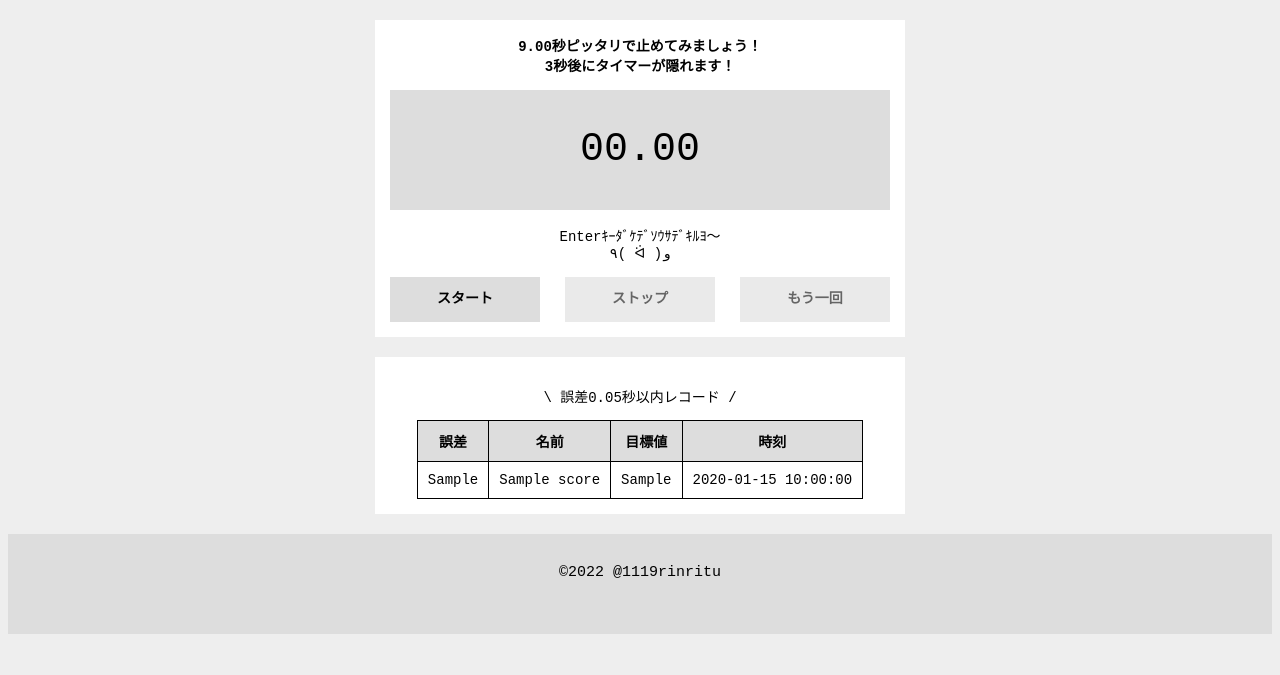
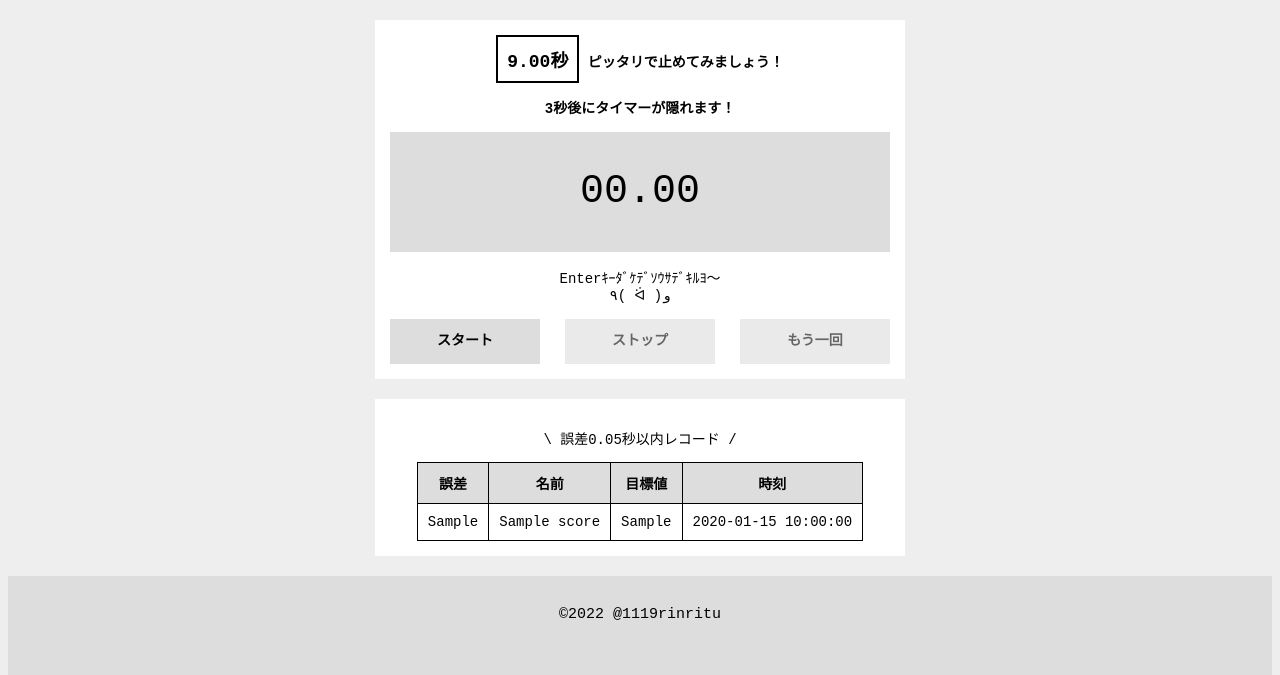
Before and after one commit to RintaroKinashi/TimerGame, a PHP site: page / in a window 1280 px wide. Shown: the top 675 px of the page. Run offline with PHP 8.4, Linux system fonts and the light colour scheme; tables that the repository leaves empty or names only in its code hold one stand-in row (values such as "Sample post"); data that the repository does not hold is empty.

Commit message:
[update]refs #10_inprovement_of_UI

```diff
--- a/css/styles.css
+++ b/css/styles.css
@@ -14,6 +14,14 @@ body {
 
 #message {
   font-weight: bold;
+}
+
+#emphasis {
+  font-size: 18px;
+  padding: 0.5em;
+  border: solid 2px #000000;
+  display: inline-block;
+  _display: inline;
 }
 
 .btns {
--- a/index.php
+++ b/index.php
@@ -33,7 +33,10 @@ function h($str)
 
 <body>
   <div class="container">
-    <div id="message"></div>
+    <div id="message">
+      <div id="emphasis"></div> ピッタリで止めてみましょう！
+      <p>3秒後にタイマーが隠れます！</p>
+    </div>
     <div id="timer">00.00</div>
     <div id="result">ﾔｯﾃﾐﾖｳ!<br>٩( ᐛ )و</div>
     <div class="btns">
--- a/js/main.js
+++ b/js/main.js
@@ -1,7 +1,7 @@
 'use strict'
 
 {
-  const message = document.getElementById('message');
+  const emphasis = document.getElementById('emphasis');
   const timer = document.getElementById('timer');
   const start = document.getElementById('start');
   const stop = document.getElementById('stop');
@@ -109,7 +109,7 @@
 
   setButtonStateInitial();
   hide.style.display="none";
-  message.innerText = targetTime + ".00秒ピッタリで止めてみましょう！\n3秒後にタイマーが隠れます！";
+  emphasis.innerText = targetTime + ".00秒";
 
   if (document.documentElement.clientWidth >= 479) {
     result.innerText = 'Enterｷｰﾀﾞｹﾃﾞｿｳｻﾃﾞｷﾙﾖ〜\n ٩( ᐛ )و';
--- a/php/database.php
+++ b/php/database.php
@@ -10,14 +10,14 @@ session_start();
 function getDatabaseConnection()
 {
   try {
-    // $dsn = 'mysql:dbname=timergame;charset=utf8mb4';
-    // $user = 'root';
-    // $password = 'root';
-    $db = parse_url($_SERVER['CLEARDB_DATABASE_URL']);
-    $db['dbname'] = ltrim($db['path'], '/');
-    $dsn = "mysql:host={$db['host']};dbname={$db['dbname']};charset=utf8";
-    $user = $db['user'];
-    $password = $db['pass'];
+    $dsn = 'mysql:dbname=timergame;charset=utf8mb4';
+    $user = 'root';
+    $password = 'root';
+    // $db = parse_url($_SERVER['CLEARDB_DATABASE_URL']);
+    // $db['dbname'] = ltrim($db['path'], '/');
+    // $dsn = "mysql:host={$db['host']};dbname={$db['dbname']};charset=utf8";
+    // $user = $db['user'];
+    // $password = $db['pass'];
     $dbh = new PDO($dsn, $user, $password, [
       // エラー発生時にエラーを投げる。（エラーコードのみ等ではなく）
       PDO::ATTR_ERRMODE => PDO::ERRMODE_EXCEPTION,
```
